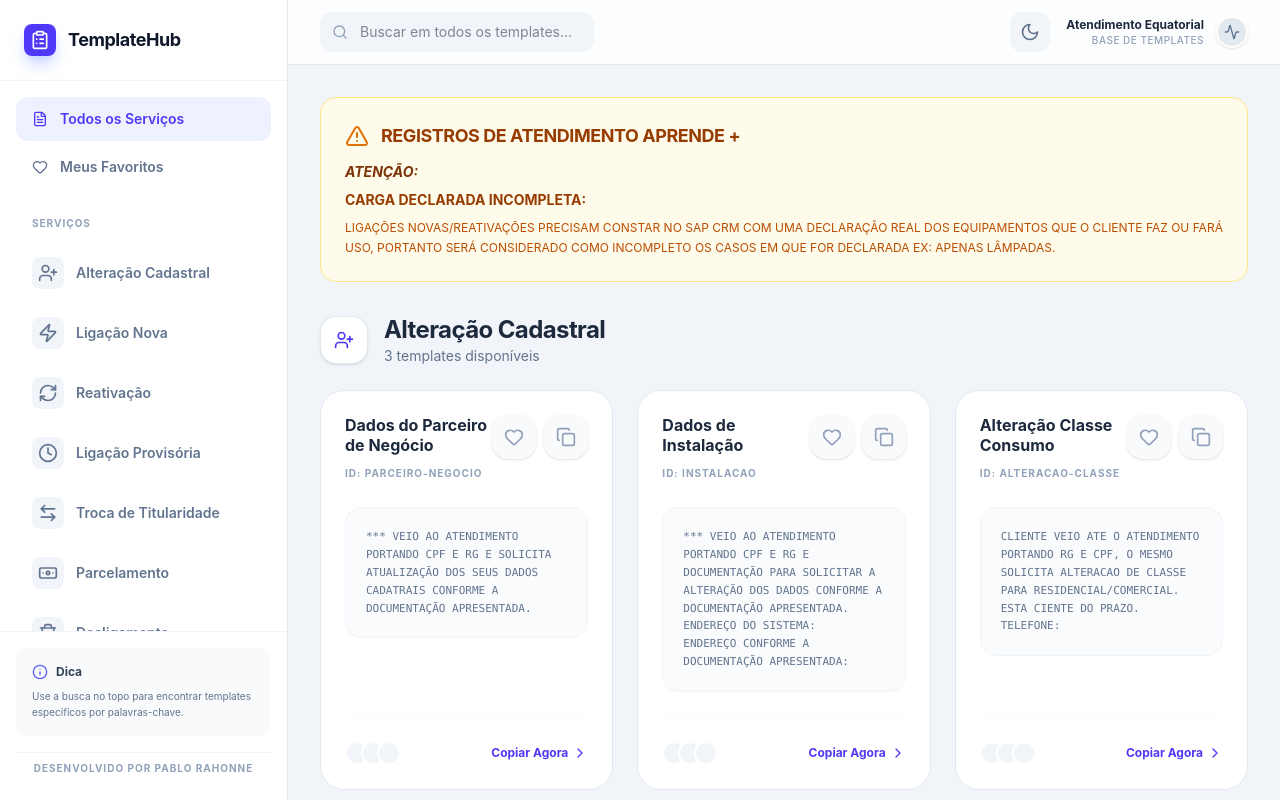
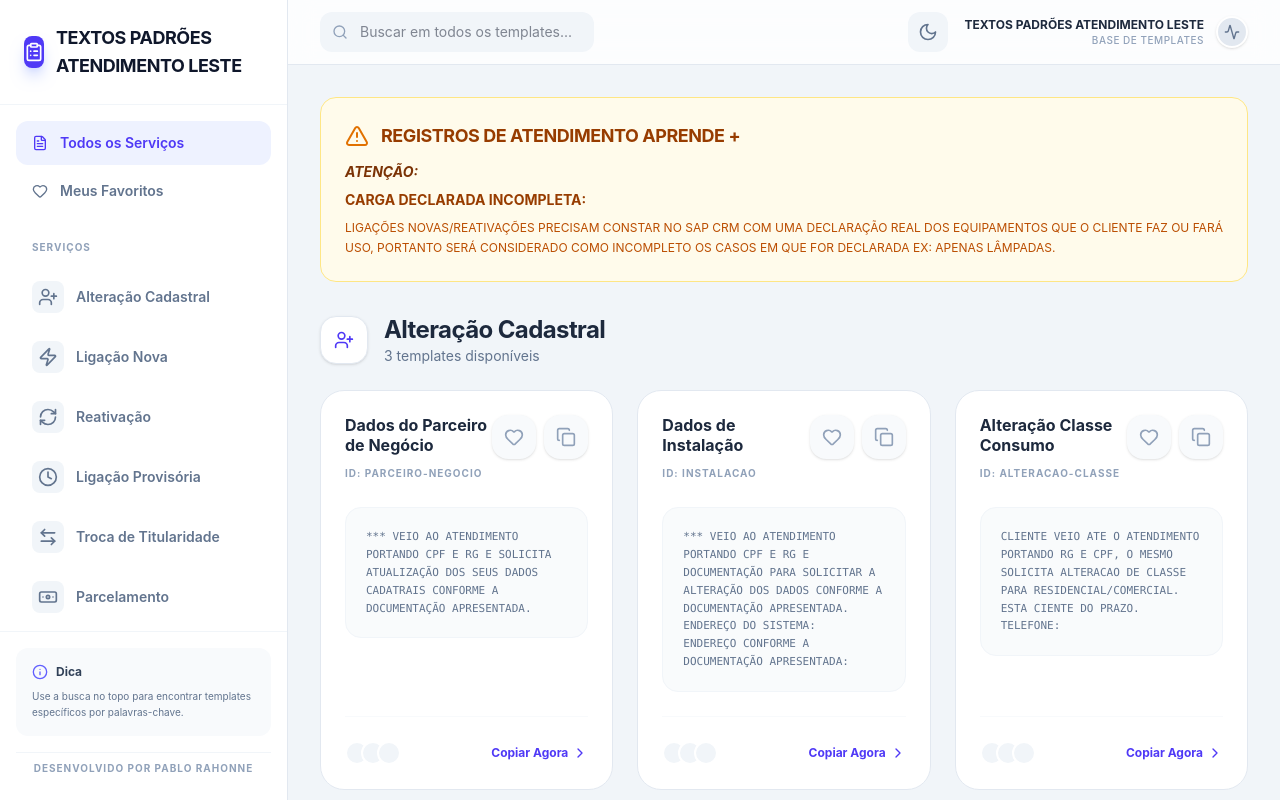
Before and after one commit to Rahonne08/TEXTOS-PADRAO, a Next.js app: page / in a window 1280 px wide. Built offline with nearby package versions, Linux system fonts and the light colour scheme.

Commit message:
feat: Update application name to TEXTOS PADRÕES ATENDIMENTO LESTE
Update the application's title, metadata, and relevant UI elements to reflect the new official name.

```diff
--- a/app/layout.tsx
+++ b/app/layout.tsx
@@ -2,7 +2,7 @@ import type {Metadata} from 'next';
 import './globals.css'; // Global styles
 
 export const metadata: Metadata = {
-  title: 'TemplateHub - Gerador de Atendimento',
+  title: 'TEXTOS PADRÕES ATENDIMENTO LESTE',
   description: 'Consulta e cópia rápida de templates de registros de atendimento.',
 };
 
--- a/app/page.tsx
+++ b/app/page.tsx
@@ -537,7 +537,7 @@ export default function TemplateGenerator() {
               <div className="w-8 h-8 bg-indigo-600 rounded-lg flex items-center justify-center text-white shadow-lg shadow-indigo-200 dark:shadow-indigo-900/20">
                 <ClipboardList className="w-5 h-5" />
               </div>
-              <span className="font-bold text-lg tracking-tight dark:text-white">TemplateHub</span>
+              <span className="font-bold text-lg tracking-tight dark:text-white">TEXTOS PADRÕES ATENDIMENTO LESTE</span>
             </div>
             <button onClick={() => setIsSidebarOpen(false)} className="lg:hidden p-2 text-slate-400 hover:text-slate-600 dark:hover:text-slate-300">
               <X className="w-5 h-5" />
@@ -658,7 +658,7 @@ export default function TemplateGenerator() {
 
               <div className="hidden sm:flex items-center gap-3">
                 <div className="flex flex-col items-end">
-                  <span className="text-xs font-bold text-slate-800 dark:text-slate-200">Atendimento Equatorial</span>
+                  <span className="text-xs font-bold text-slate-800 dark:text-slate-200">TEXTOS PADRÕES ATENDIMENTO LESTE</span>
                   <span className="text-[10px] text-slate-400 dark:text-slate-500 font-medium uppercase tracking-wider">Base de Templates</span>
                 </div>
                 <div className="w-8 h-8 rounded-full bg-slate-200 dark:bg-blue-900/50 border-2 border-white dark:border-blue-800 shadow-sm flex items-center justify-center text-slate-500 dark:text-slate-400">
--- a/metadata.json
+++ b/metadata.json
@@ -1,5 +1,5 @@
 {
-  "name": "Gerador de Templates de Atendimento",
+  "name": "TEXTOS PADRÕES ATENDIMENTO LESTE",
   "description": "Aplicação para consulta e cópia rápida de templates de registros de atendimento para serviços de energia elétrica.",
   "requestFramePermissions": []
 }
```
